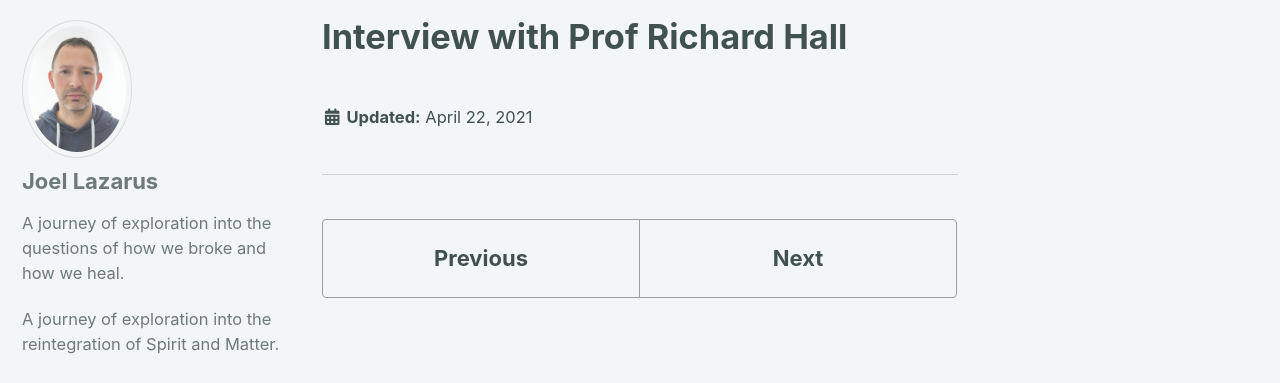
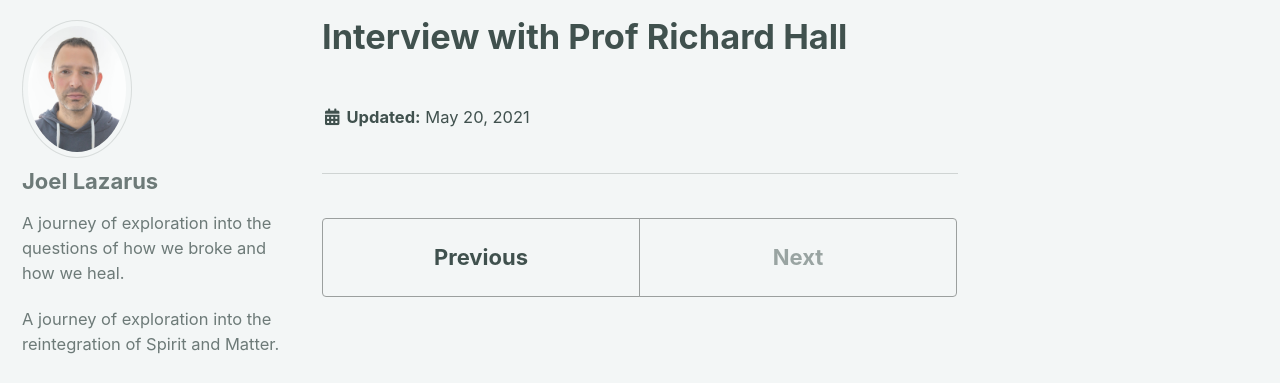
Before and after one commit to capital-city/agentofhistory, a Jekyll site: the page built from _interviews/richardhall.md, in a window 1280 px wide and 900 px high. Shown: the part 404-787 px from the top of the window. Built offline with Jekyll 4.4.1, drawn with Linux system fonts in a browser that asks for light colours; cached includes are drawn as plain includes.

Commit message:
changing dates for stephen and richard interviews so they are lower down the list on the page

```diff
--- a/_interviews/richardhall.md
+++ b/_interviews/richardhall.md
@@ -3,7 +3,7 @@ layout: single
 author_profile: true
 title:  "Interview with Prof Richard Hall"
 description: "In this interview, Richard explores the brokenness and hopelessness of the capitalist university and identifies the roots of transformation in healing"
-date:   2021-04-22 16:57:18 +0000
+date:   2021-05-20 16:57:18 +0000
 categories: jekyll update
 header:
  image: assets/images/aoh_banner.png
```
Also changed, not shown: _interviews/stephenwright.md (+1 -1 lines).
